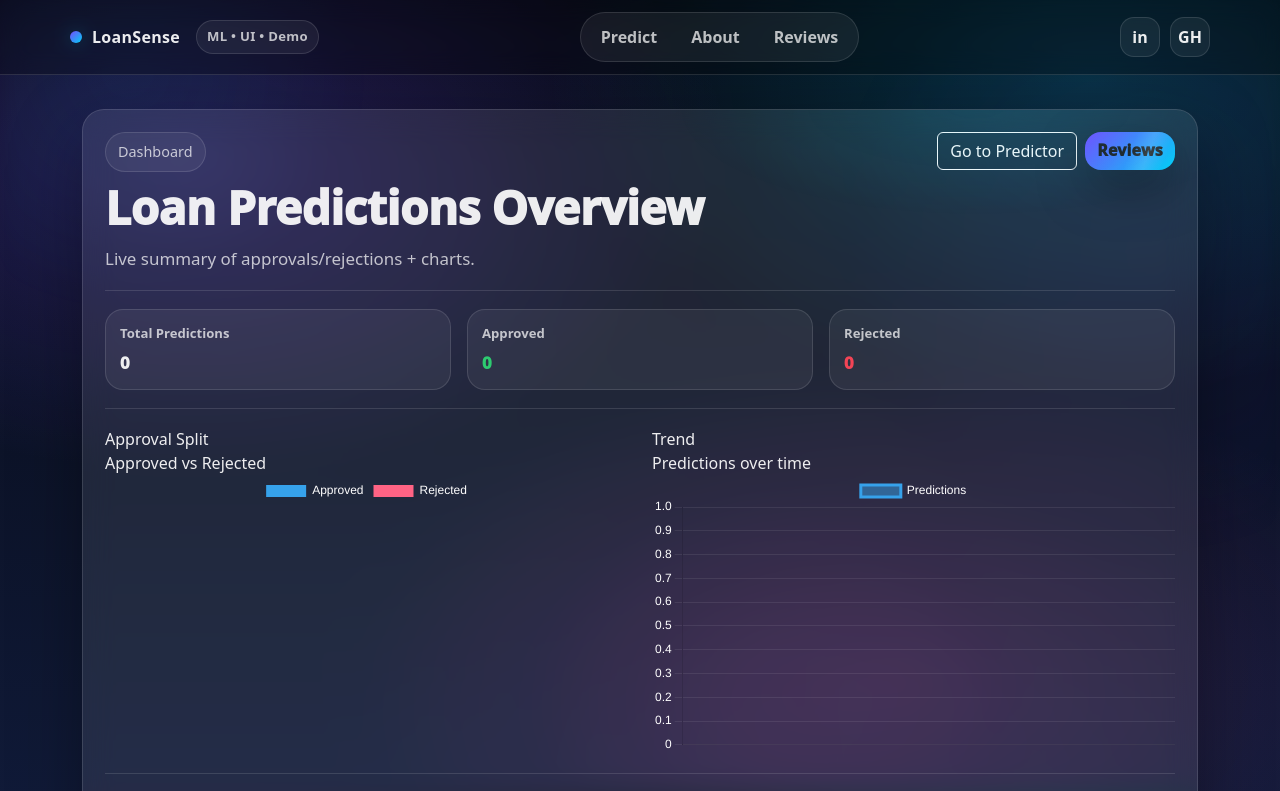
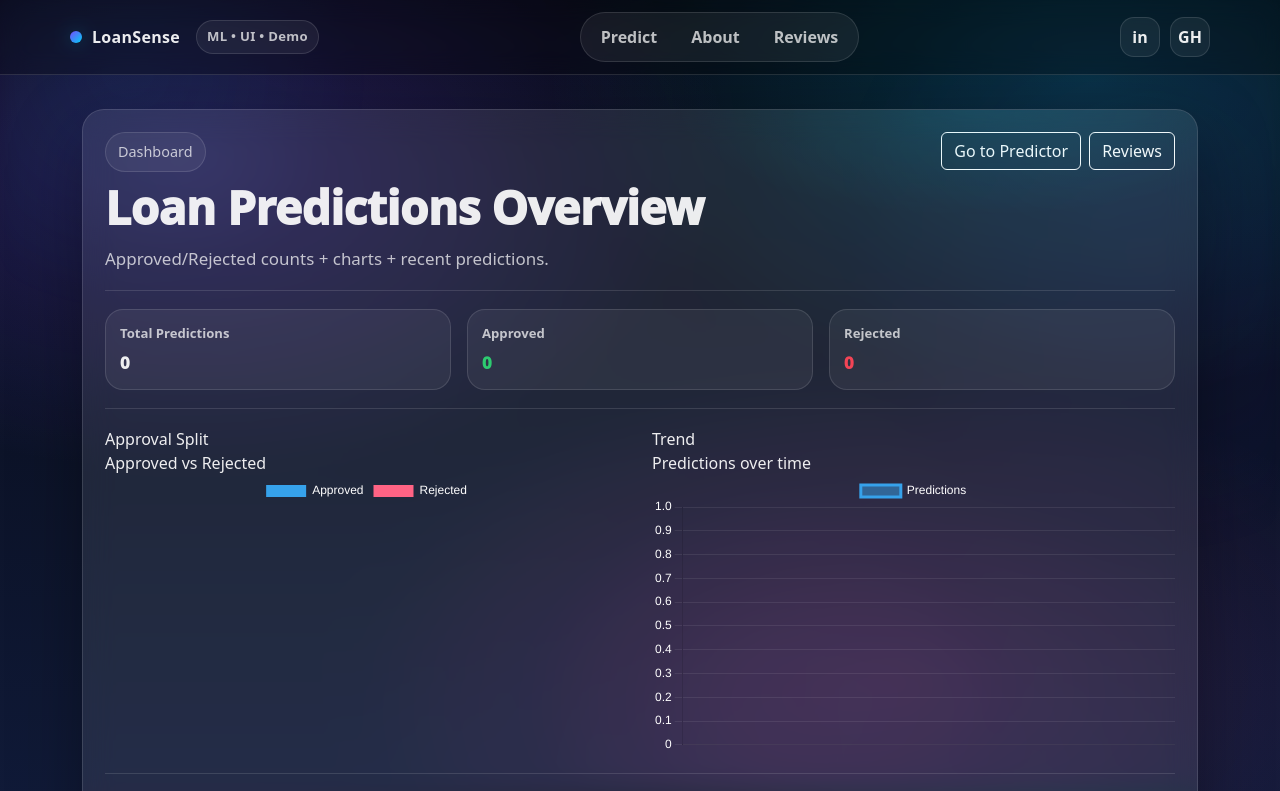
Before and after one commit to Bhavy123321/M.L---Project, a Flask app: page /dashboard in a window 1280 px wide. Shown: the top 791 px of the page. Run offline with Flask 3, Linux system fonts and the light colour scheme; parts of the project's set-up code (start-up, migrations or seed data) failed here and were passed over.

Commit message:
Update dashboard.html

```diff
--- a/templates/dashboard.html
+++ b/templates/dashboard.html
@@ -10,12 +10,12 @@
         <div>
           <div class="pill">Dashboard</div>
           <h2 class="heroTitle mt-2">Loan Predictions Overview</h2>
-          <p class="heroText mb-0">Live summary of approvals/rejections + charts.</p>
+          <p class="heroText mb-0">Approved/Rejected counts + charts + recent predictions.</p>
         </div>
 
-        <div class="d-flex gap-2">
+        <div class="d-flex gap-2 flex-wrap">
           <a class="btn btn-outline-light" href="/">Go to Predictor</a>
-          <a class="btn btnGlow" href="/reviews">Reviews <span class="btnShine"></span></a>
+          <a class="btn btn-outline-light" href="/reviews">Reviews</a>
         </div>
       </div>
 
@@ -117,11 +117,8 @@
   </div>
 </section>
 
-<!-- Chart.js CDN -->
 <script src="https://cdn.jsdelivr.net/npm/chart.js"></script>
-
 <script>
-  // server data -> JS
   const approved = {{ approved }};
   const rejected = {{ rejected }};
   const trendLabels = {{ trend_labels|tojson }};
@@ -132,10 +129,7 @@
     type: "doughnut",
     data: {
       labels: ["Approved", "Rejected"],
-      datasets: [{
-        data: [approved, rejected],
-        borderWidth: 0
-      }]
+      datasets: [{ data: [approved, rejected], borderWidth: 0 }]
     },
     options: {
       responsive: true,
@@ -162,11 +156,9 @@
       maintainAspectRatio: false,
       scales: {
         x: { ticks: { color: "#fff" }, grid: { color: "rgba(255,255,255,.08)" } },
-        y: { ticks: { color: "#fff" }, grid: { color: "rgba(255,255,255,.08)" } }
+        y: { ticks: { color: "#fff" }, grid: { color: "rgba(255,255,255,.08)" }, beginAtZero: true }
       },
-      plugins: {
-        legend: { labels: { color: "#fff" } }
-      }
+      plugins: { legend: { labels: { color: "#fff" } } }
     }
   });
 </script>
```
